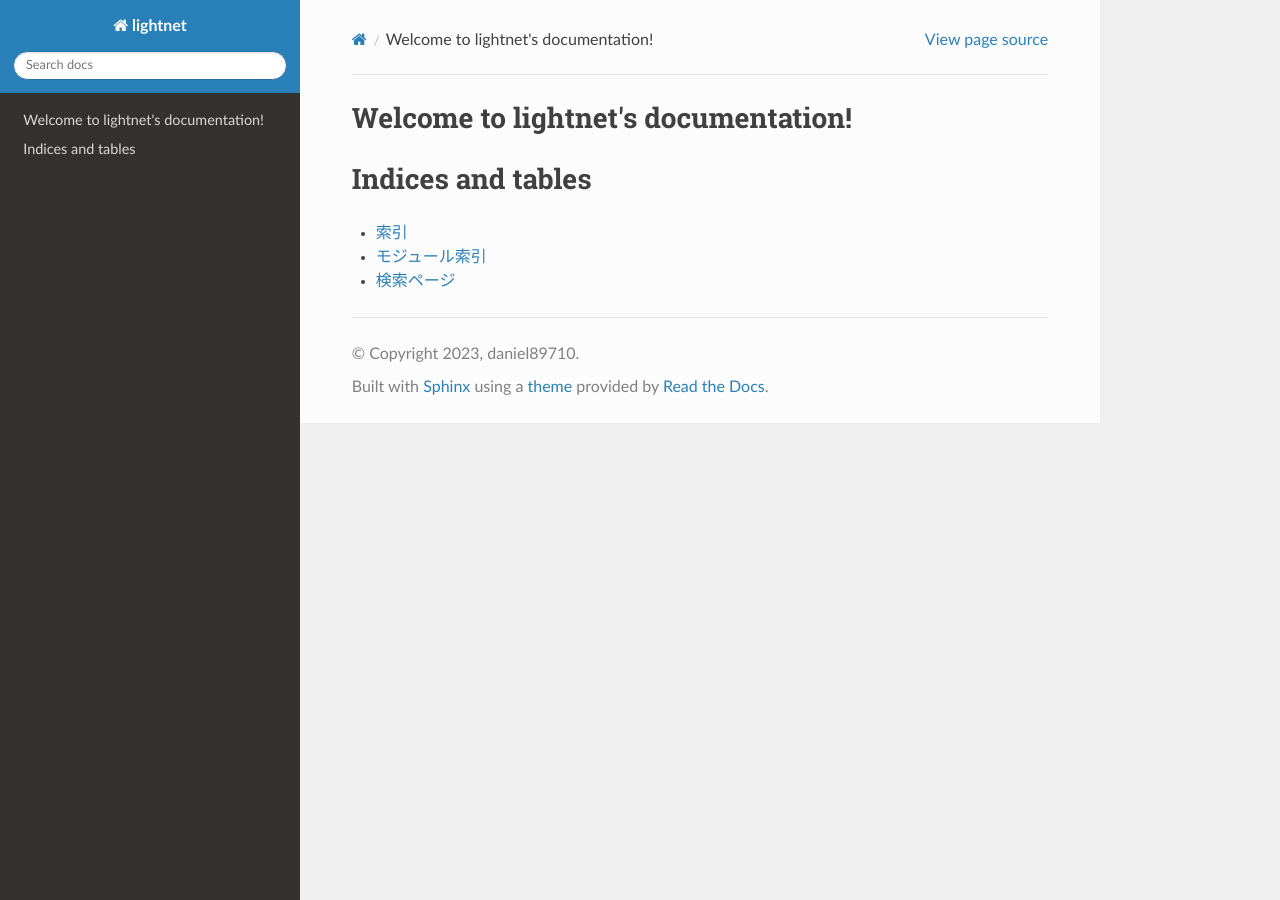
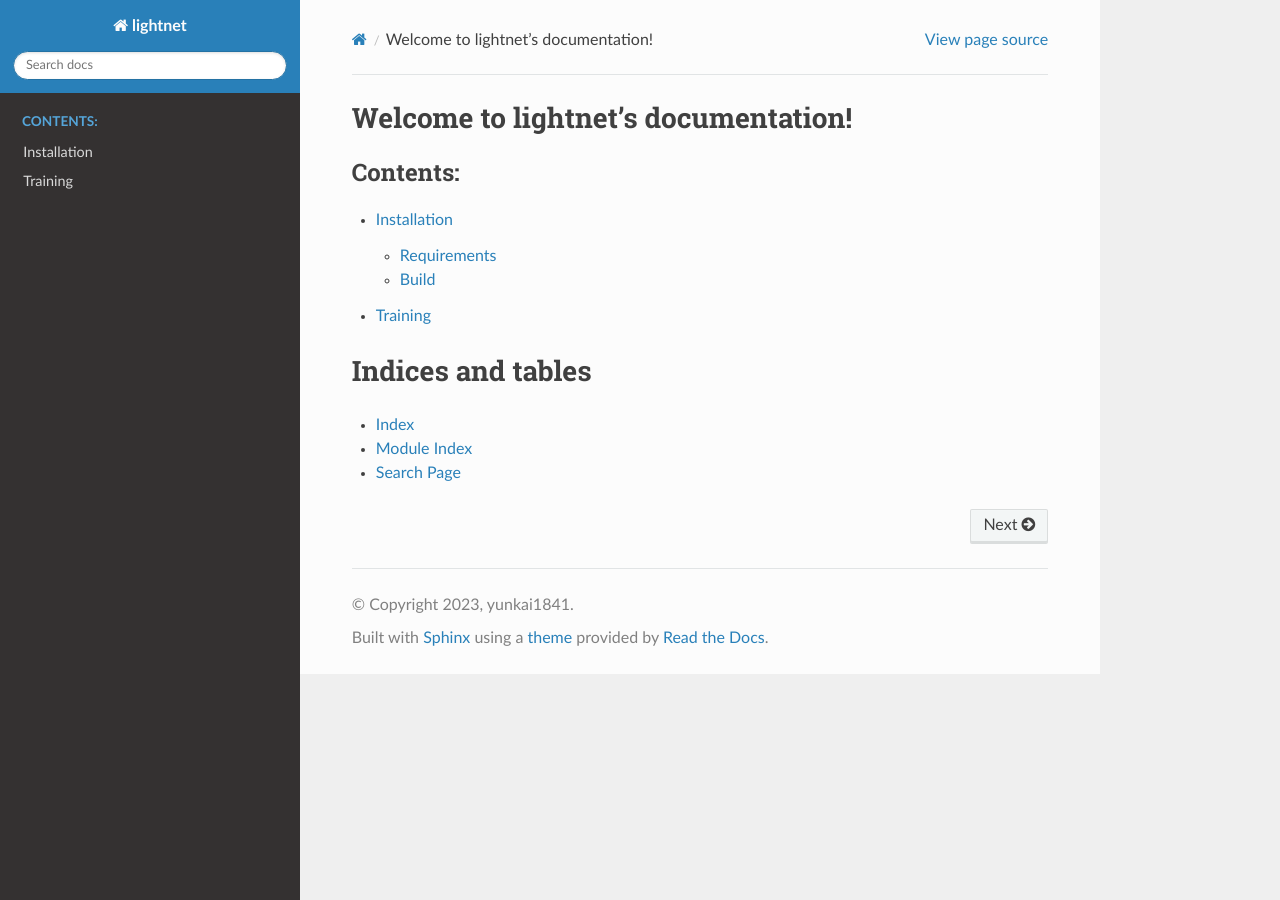
Before and after one commit to daniel89710/lightNet, a Sphinx documentation site: the page built from docs/source/index.rst, in a window 1280 px wide. Built offline with Sphinx 7.4.7 and the Read the Docs theme 2.0.0, drawn with Linux system fonts in a browser that asks for light colours.

Commit message:
update docs

```diff
--- a/docs/source/conf.py
+++ b/docs/source/conf.py
@@ -7,8 +7,8 @@
 # https://www.sphinx-doc.org/en/master/usage/configuration.html#project-information
 
 project = 'lightnet'
-copyright = '2023, daniel89710'
-author = 'daniel89710'
+copyright = '2023, yunkai1841'
+author = 'yunkai1841'
 
 # -- General configuration ---------------------------------------------------
 # https://www.sphinx-doc.org/en/master/usage/configuration.html#general-configuration
@@ -18,7 +18,8 @@ extensions = ['myst_parser', 'sphinx_rtd_theme']
 templates_path = ['_templates']
 exclude_patterns = []
 
-language = 'ja'
+# language = 'ja'
+language = 'en'
 
 # -- Options for HTML output -------------------------------------------------
 # https://www.sphinx-doc.org/en/master/usage/configuration.html#options-for-html-output
--- a/docs/source/index.rst
+++ b/docs/source/index.rst
@@ -10,6 +10,8 @@ Welcome to lightnet's documentation!
    :maxdepth: 2
    :caption: Contents:
 
+   installation
+   training
 
 
 Indices and tables
--- /dev/null
+++ b/docs/source/training.md
@@ -0,0 +1 @@
+# Training
```
Also changed, not shown: docs/source/installation.md (added, +21 -0 lines).
